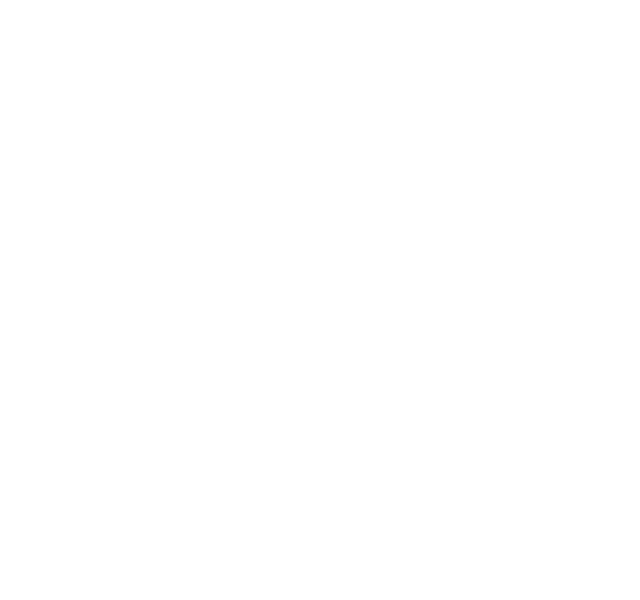
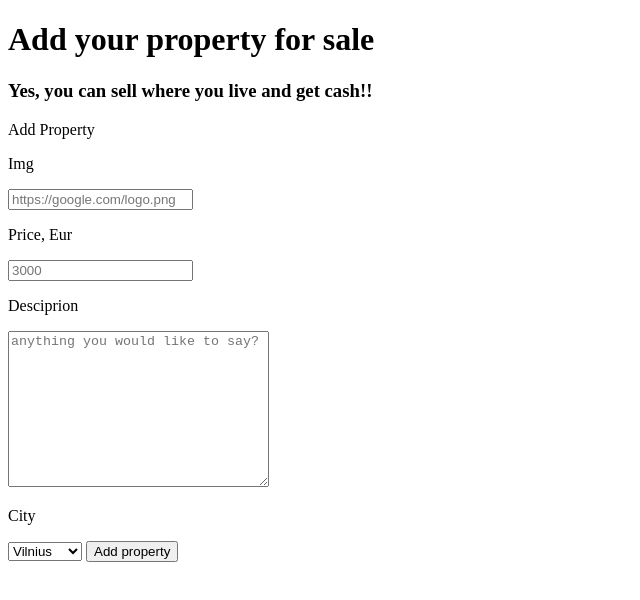
Before and after one commit to mankurtas/36.-Fetch-Post-Praktika-RentFlatWebpage, a plain HTML site: page add.html in a window 1280 px wide. Shown: the whole page, without its empty margins (0-640 px from the left). Drawn offline with Linux system fonts and the light colour scheme.

Commit message:
add property page added

```diff
--- a/add.html
+++ b/add.html
@@ -7,6 +7,38 @@
     <title>Add Flat</title>
   </head>
   <body>
+    <header>
+      <div>
+        <h1>Add your property for sale</h1>
+        <h3>Yes, you can sell where you live and get cash!!</h3>
+      </div>
+    </header>
+
+    <form id="addProperty">
+      <p>Add Property</p>
+      <p>Img</p>
+      <input
+        type="text"
+        name="imgage"
+        placeholder="https://google.com/logo.png"
+      />
+      <p>Price, Eur</p>
+      <input type="text" name="price" placeholder="3000" />
+      <p>Desciprion</p>
+      <textarea
+        name="description"
+        cols="30"
+        rows="10"
+        placeholder="anything you would like to say?"
+      ></textarea>
+      <p>City</p>
+      <select name="city">
+        <option value="Vilnius">Vilnius</option>
+        <option value="Kaunas">Kaunas</option>
+        <option value="Klaipeda">Klaipeda</option>
+      </select>
+      <button type="submit">Add property</button>
+    </form>
     <script src="addFlat.js"></script>
   </body>
 </html>
```
